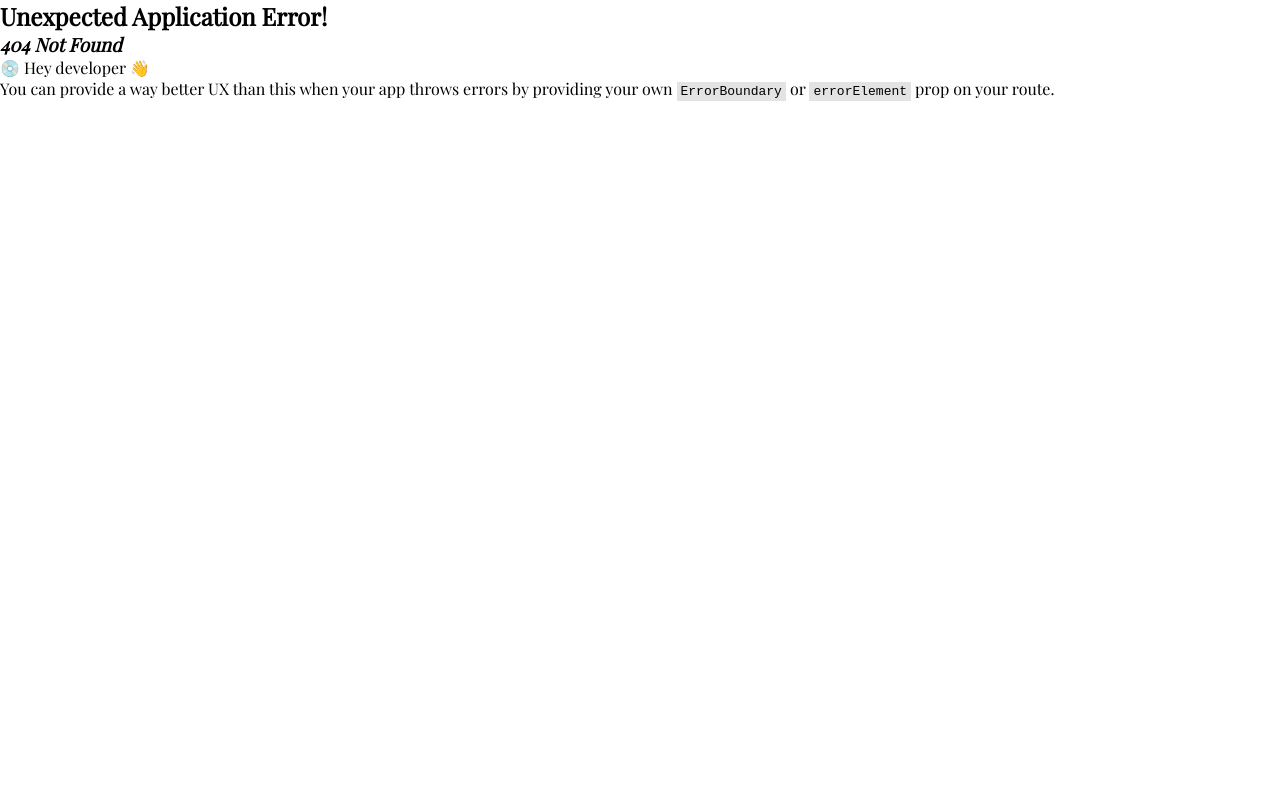
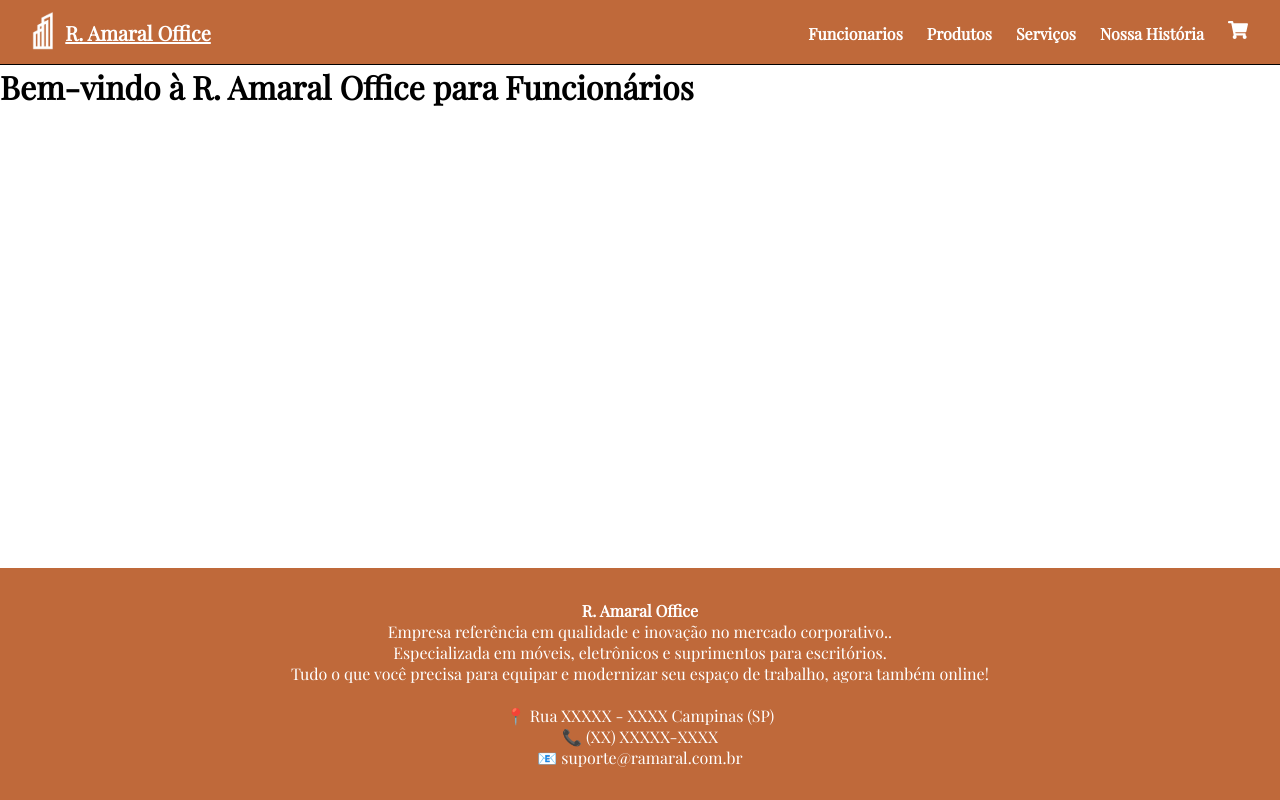
Before and after one commit to Caiosr2/Site-R.Amaral_Office, a React (Vite) app in the folder aula-front/: page /funcionarios in a window 1280 px wide. Before the commit this address had no page. Built offline with nearby package versions, Linux system fonts and the light colour scheme.

Commit message:
Footer e Funcionários

```diff
--- /dev/null
+++ b/aula-front/src/Footer.css
@@ -0,0 +1,7 @@
+.footer {
+    background-color: #bf693a;
+    color: white;
+    padding: 2rem;
+    text-align: center;
+    font-family: 'Playfair Display', serif;
+  }
--- /dev/null
+++ b/aula-front/src/Footer.tsx
@@ -0,0 +1,23 @@
+import { Link } from 'react-router-dom';
+import './Footer.css';
+import { FaShoppingCart } from 'react-icons/fa';
+
+const Footer = () => {
+    return (
+        <footer className="footer">
+          <p>
+            <strong>R. Amaral Office</strong><br />
+            Empresa referência em qualidade e inovação no mercado corporativo..<br />
+            Especializada em móveis, eletrônicos e suprimentos para escritórios. <br />
+            Tudo o que você precisa para equipar e modernizar seu espaço de trabalho, agora também online! <br/><br />
+          </p>
+          <p>
+            📍 Rua XXXXX - XXXX Campinas (SP)<br />
+            📞 (XX) XXXXX-XXXX<br />
+            📧 suporte@ramaral.com.br
+          </p>
+        </footer>
+      );
+    };
+
+    export default Footer;
--- a/aula-front/src/Layout.tsx
+++ b/aula-front/src/Layout.tsx
@@ -1,16 +1,19 @@
 import React from "react";
 import { Outlet } from "react-router-dom";
 import Header from './Header';
+import Footer from "./Footer";
 
 const Layout = () => {
   return (
-    <>
+    <div className="layout-container">
       <Header />
       <main>
         <Outlet />
       </main>
-    </>
+      <Footer />
+    </div>
   );
 };
 
+
 export default Layout;
--- a/aula-front/src/header.tsx
+++ b/aula-front/src/header.tsx
@@ -1,4 +1,3 @@
-import React from 'react';
 import { Link } from 'react-router-dom';
 import './Header.css';
 import { FaShoppingCart } from 'react-icons/fa';
@@ -12,6 +11,7 @@ const Header = () => {
         <span className="title">R. Amaral Office</span>
       </Link>
       <nav className="nav">
+        <Link to="/funcionarios">Funcionarios</Link>
         <Link to="/produtos">Produtos</Link>
         <Link to="/servicos">Serviços</Link>
         <Link to="/nossa-historia">Nossa História</Link>
--- a/aula-front/src/index.css
+++ b/aula-front/src/index.css
@@ -2,7 +2,7 @@
 * {
     margin: 0;
     padding: 0;
-    box-sizing: border-box;
+
   }
 
   /* Define fonte e cor de fundo global */
@@ -10,3 +10,14 @@
     font-family: 'Playfair Display', serif;
     background-color: white;
   }
+
+
+  .layout-container {
+    display: flex;
+    flex-direction: column;
+    min-height: 100vh;
+  }
+
+  main {
+    flex: 1;
+  }
--- a/aula-front/src/pages/Carrinho.tsx
+++ b/aula-front/src/pages/Carrinho.tsx
@@ -2,7 +2,7 @@ import React from 'react';
 
 const Carrinho = () => {
   return (
-    <div style={{ padding: '2rem' }}>
+    <div>
       <h1>Carrinho de Compras</h1>
       <p>Seu carrinho está vazio no momento. Explore nossos produtos e adicione itens ao carrinho.</p>
     </div>
--- /dev/null
+++ b/aula-front/src/pages/Funcionarios.tsx
@@ -0,0 +1,14 @@
+
+
+const Funcionarios: React.FC = () => {
+  return (
+    <div>
+      <h1>Bem-vindo à R. Amaral Office para Funcionários</h1>
+      <p>
+
+      </p>
+    </div>
+  );
+};
+
+export default Funcionarios;
--- a/aula-front/src/pages/Home.tsx
+++ b/aula-front/src/pages/Home.tsx
@@ -2,7 +2,7 @@ import React from 'react';
 
 const Home: React.FC = () => {
   return (
-    <div style={{ padding: '2rem' }}>
+    <div>
       <h1>Bem-vindo à R. Amaral Office</h1>
       <p>
         Aqui você encontra móveis e soluções ideais para transformar o seu escritório em um ambiente mais produtivo, moderno e confortável.
--- a/aula-front/src/pages/NossaHistoria.tsx
+++ b/aula-front/src/pages/NossaHistoria.tsx
@@ -2,10 +2,11 @@ import React from 'react';
 
 const NossaHistoria = () => {
   return (
-    <div style={{ padding: '2rem' }}>
+    <div>
       <h1>Nossa História</h1>
       <p>A R. Amaral Office nasceu com o propósito de transformar ambientes de trabalho em espaços mais funcionais e inspiradores.</p>
     </div>
+
   );
 };
 
--- a/aula-front/src/pages/Produtos.tsx
+++ b/aula-front/src/pages/Produtos.tsx
@@ -2,7 +2,7 @@ import React from 'react';
 
 const Produtos = () => {
   return (
-    <div style={{ padding: '2rem' }}>
+    <div>
       <h1>Produtos</h1>
       <p>Confira nossa seleção de móveis e suprimentos para escritório.</p>
     </div>
--- a/aula-front/src/pages/Servicos.tsx
+++ b/aula-front/src/pages/Servicos.tsx
@@ -2,7 +2,7 @@ import React from 'react';
 
 const Servicos = () => {
   return (
-    <div style={{ padding: '2rem' }}>
+    <div>
       <h1>Serviços</h1>
       <p>Oferecemos consultoria, montagem e entrega especializada para seu ambiente de trabalho.</p>
     </div>
--- a/aula-front/src/router.tsx
+++ b/aula-front/src/router.tsx
@@ -5,6 +5,7 @@ import Produtos from "./pages/Produtos";
 import Servicos from "./pages/Servicos";
 import NossaHistoria from "./pages/NossaHistoria";
 import Carrinho from "./pages/Carrinho";
+import Funcionarios from "./pages/Funcionarios";
 
 export const router = createBrowserRouter([
   {
@@ -13,6 +14,7 @@ export const router = createBrowserRouter([
     children: [
       { path: "", element: <Home /> },
       { path: "produtos", element: <Produtos /> },
+      { path: "funcionarios", element: <Funcionarios /> },
       { path: "servicos", element: <Servicos /> },
       { path: "nossa-historia", element: <NossaHistoria /> },
       { path: "carrinho", element: <Carrinho /> }
```
Also changed, not shown: 1 other file (tests, documents, lock files or other folders).
